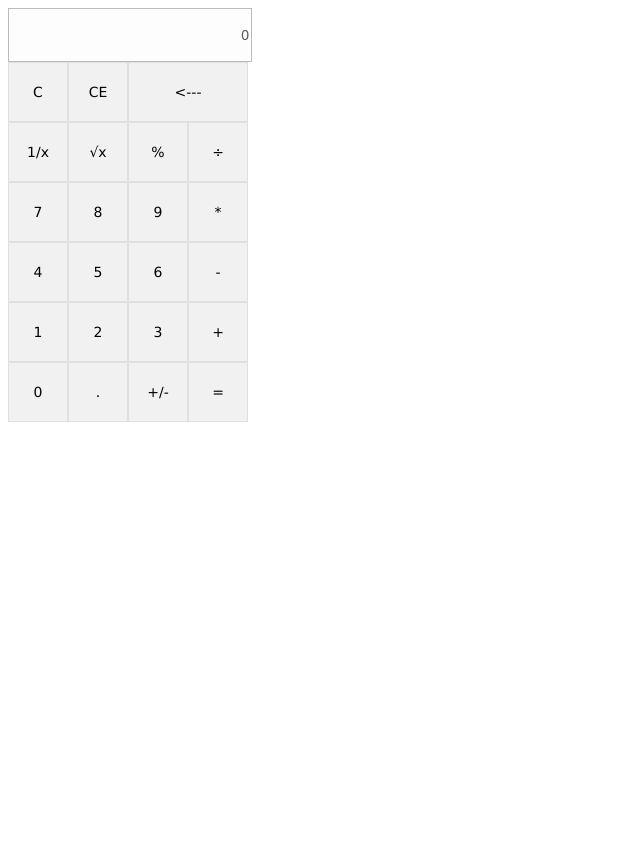
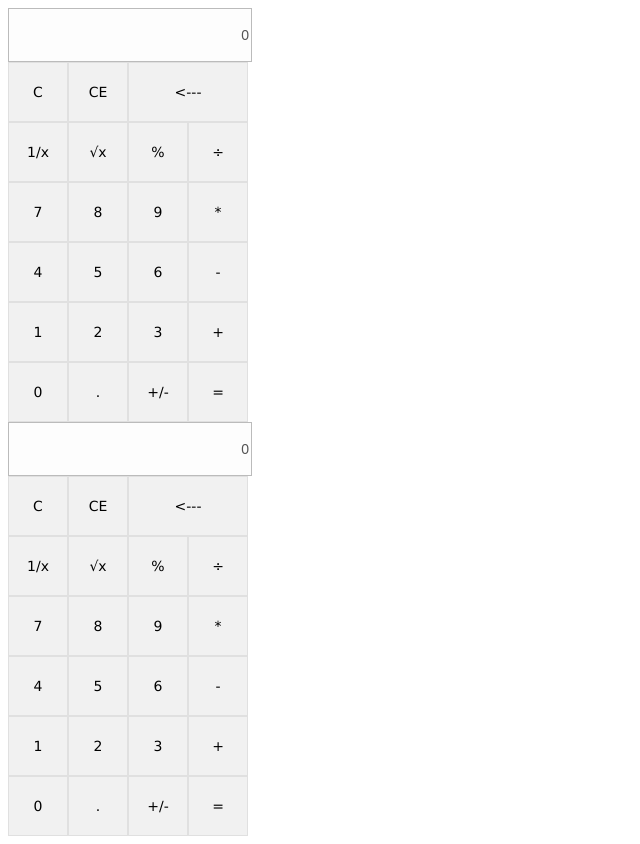
Before and after one commit to Waydrow/Learning, a plain HTML site: page 计算器/index.html in a window 1280 px wide. Shown: the whole page, without its empty margins (0-640 px from the left). Before the commit the page ends 800 px from the top, so only its background shows below. Drawn offline with Linux system fonts and the light colour scheme.

Commit message:
js封装完成

```diff
--- a/计算器/index.js
+++ b/计算器/calculator.js
@@ -1,3 +1,11 @@
+// ********************************************************************
+// 使用方法：
+// 先将此js文件引入到html当中，创建一个包含计算器的元素，设置其id
+// 在script标签中 initCalculator(yourId); 即可
+// ********************************************************************
+
+
+//初始化一个计算器
 function initCalculator(containId) {
   var containDiv = document.getElementById(containId);
 
@@ -6,7 +14,8 @@ function initCalculator(containId) {
 
   // ***************************************
   // 结果
-  var result = document.getElementById("result");
+  var tempResult = "result";
+  var result = getByName(tempResult, containId)[0];
   //是否可以计算,为1时可计算
   var flag = 0;
   //第一个操作数
@@ -34,51 +43,68 @@ function initCalculator(containId) {
   //初始化
   result.value = 0;
 
-  var numObj = document.getElementsByName("number");
+
+  // 为每个按钮绑定事件
+  ! function() {
+    var tempNumName = "number";
+    var numObj = getByName(tempNumName, containId);
     for (var i = numObj.length - 1; i >= 0; i--) {
       numObj[i].onclick = function() {
         numClick(this.value);
       }
     };
-  document.getElementsByName("clear")[0].onclick = function() {
+    var tempClearName = "clear";
+    getByName(tempClearName, containId)[0].onclick = function() {
       clearAll();
     };
-  document.getElementsByName("clearOne")[0].onclick = function() {
+    var tempClearOne = "clearOne";
+    getByName(tempClearOne, containId)[0].onclick = function() {
       clearCurrent();
     };
-  document.getElementById("backOne").onclick = function() {
+    var tempBackOne = "backOne";
+    getByName(tempBackOne, containId)[0].onclick = function() {
       backOneStep();
     };
-  document.getElementsByName("square")[0].onclick = function() {
+    var tempSquare = "square";
+    getByName(tempSquare, containId)[0].onclick = function() {
       square();
     };
-  document.getElementsByName("sqrt")[0].onclick = function() {
+    var tempSqrt = "sqrt";
+    getByName(tempSqrt, containId)[0].onclick = function() {
       sqrt();
     };
-  document.getElementById("equal").onclick = function() {
+    var tempEqual = "equal";
+    getByName(tempEqual, containId)[0].onclick = function() {
       calculator();
     };
-  document.getElementsByName("plusMinus")[0].onclick = function() {
+    var tempPlusMinus = "plusMinus";
+    getByName(tempPlusMinus, containId)[0].onclick = function() {
       addPlusMinus();
     }
-  document.getElementsByName("percent")[0].onclick = function() {
+    var tempPercent = "percent";
+    getByName(tempPercent, containId)[0].onclick = function() {
       operator(this);
     };
-  document.getElementsByName("division")[0].onclick = function() {
+    var tempDivision = "division";
+    getByName(tempDivision, containId)[0].onclick = function() {
       operator(this);
     };
-  document.getElementsByName("multi")[0].onclick = function() {
+    var tempMulti = "multi";
+    getByName(tempMulti, containId)[0].onclick = function() {
       operator(this);
     };
-  document.getElementsByName("sub")[0].onclick = function() {
+    var tempSub = "sub";
+    getByName(tempSub, containId)[0].onclick = function() {
       operator(this);
     };
-  document.getElementsByName("add")[0].onclick = function() {
+    var tempAdd = "add";
+    getByName(tempAdd, containId)[0].onclick = function() {
       operator(this);
     };
+  }();
 
 
-
+  //数字按钮调用函数
   function numClick(numTemp) {
     if (finFlag == true) {
       firstNum = '';
@@ -105,6 +131,7 @@ function initCalculator(containId) {
     afterNum = firstNum;
   }
 
+  //运算符函数
   function operator(operatorTemp) {
     doubleEqual = false;
     if (flag == 1) {
@@ -121,6 +148,7 @@ function initCalculator(containId) {
     opeartorFlag = true;
   }
 
+  //计算函数
   function calculator() {
     if (firstNum === '' && opeartorFlag == true) firstNum = beforeNum;
     switch (operatorOption) {
@@ -170,6 +198,7 @@ function initCalculator(containId) {
     opeartorFlag = false;
   }
 
+  //添加+/-
   function addPlusMinus() {
     firstNum += '';
     if (firstNum.length <= 1 && firstNum == 0) {
@@ -181,6 +210,7 @@ function initCalculator(containId) {
     result.value = firstNum;
   }
 
+  //AC功能，即清除所有
   function clearAll() {
     flag = 0;
     result.value = 0;
@@ -195,11 +225,13 @@ function initCalculator(containId) {
     opeartorFlag = false;
   }
 
+  //CE功能，即清除当前一步
   function clearCurrent() {
     result.value = 0;
     firstNum = '';
   }
 
+  //退格功能
   function backOneStep() {
     // 如果刚计算结束，结果无法退格
     if (finFlag == true) return;
@@ -225,6 +257,7 @@ function initCalculator(containId) {
     if (firstNum == 0) enterFlag = false;
     result.value = firstNum;
   }
+
   // 1/x
   function square() {
     var x = 1 - 0;
@@ -246,10 +279,11 @@ function initCalculator(containId) {
 
 }
 
+// 创建input结果输出框
 function createInput() {
   var inputResult = document.createElement("input");
   inputResult.type = "text";
-  inputResult.id = "result";
+  // inputResult.id = "result";
   inputResult.name = "result";
   inputResult.disabled = "true";
   inputResult.style.width = "238px";
@@ -261,6 +295,7 @@ function createInput() {
   return inputResult;
 }
 
+//创建计算器布局
 function createTable() {
   var table = document.createElement("table");
   table.style.borderCollapse = "collapse";
@@ -291,6 +326,8 @@ function createTable() {
       button[i].style.font = "14px Verdana,Helvetica, Arial, sans-serif";
       button[i].style.margin = "0";
       button[i].style.padding = "0";
+
+      //设置hover, active效果
       button[i].onmouseover = function() {
         this.style.backgroundColor = "#CECECE";
       }
@@ -311,7 +348,7 @@ function createTable() {
     button[1].name = "clearOne";
     button[1].innerHTML = "CE";
     button[2].name = "backOne";
-    button[2].id = "backOne";
+    // button[2].id = "backOne";
     button[2].style.width = "120px";
     button[2].innerHTML = "&lt;---";
     for (i = 0; i < 3; i++) {
@@ -342,6 +379,8 @@ function createTable() {
       button[i][j].style.font = "14px Verdana,Helvetica, Arial, sans-serif";
       button[i][j].style.margin = "0";
       button[i][j].style.padding = "0";
+
+      //设置hover, active效果
       button[i][j].onmouseover = function() {
         this.style.backgroundColor = "#CECECE";
       };
@@ -355,7 +394,8 @@ function createTable() {
         this.style.backgroundColor = "#CECECE";
       };
     }
-  }! function() {
+  };
+  ! function() {
     button[0][0].name = "square";
     button[0][0].innerHTML = "1/x";
     button[0][1].name = "sqrt";
@@ -392,9 +432,10 @@ function createTable() {
     button[4][1].name = "number";
     button[4][2].name = "plusMinus";
     button[4][2].innerHTML = "+/-";
-    button[4][3].name = button[4][3].id = "equal";
+    button[4][3].name = "equal";
     button[4][3].innerHTML = "=";
 
+    //设置hover, active效果
     button[4][3].onmouseover = function() {
       this.style.color = "#fff";
       this.style.backgroundColor = "#0078D7";
@@ -410,13 +451,15 @@ function createTable() {
       this.style.backgroundColor = "#0078D7";
     }
 
+    //将按钮插入到余下列中
     for (var i = 0; i < 5; i++) {
       for (var j = 0; j < 4; j++) {
         td[i][j].appendChild(button[i][j]);
-      }
-    }
+      };
+    };
   }();
 
+  //将列插入到行中
   for (var i = 0; i < 5; i++) {
     for (var j = 0; j < 4; j++) {
       tr[i + 1].appendChild(td[i][j])
@@ -427,9 +470,24 @@ function createTable() {
     table.appendChild(tr[i]);
   }
   return table;
-}
+};
 
 
+// *************************************************
+// 定义name获取元素方法
+function getByName(name, parent) {
+  var oParent = parent ? document.getElementById(parent) : document,
+    eles = [],
+    elements = oParent.getElementsByTagName('*');
+
+  for (var i = 0, l = elements.length; i < l; i++) {
+    if (elements[i].name == name) {
+      eles.push(elements[i]);
+    }
+  }
+  return eles;
+};
+//*************************************************
 
 // ********************************************************
 // 重写计算函数，解决js浮点数计算不精确问题
--- a/计算器/index.html
+++ b/计算器/index.html
@@ -8,10 +8,13 @@
 
 <body>
     <div id="hello"></div>
-    <div id="ni"></div>
-    <script type="text/javascript" src="index.js"></script>
+    <div id="world"></div>
+    <script type="text/javascript" src="calculator.js"></script>
     <script type="text/javascript">
+    // initCalculator("hello");
+    // initCalculator("world");
     initCalculator("hello");
+    initCalculator("world")
     </script>
 </body>
 
```
Lines whose indentation alone changed are shown as unchanged.
